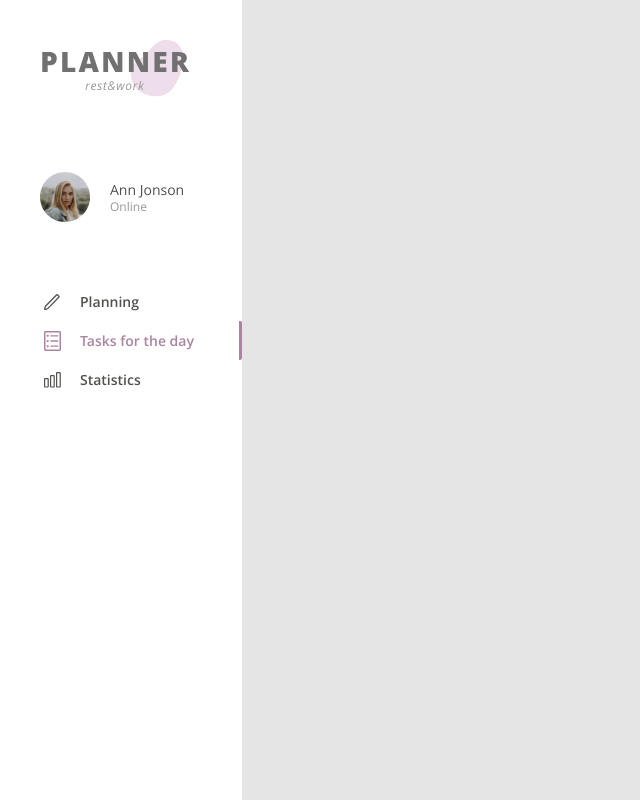
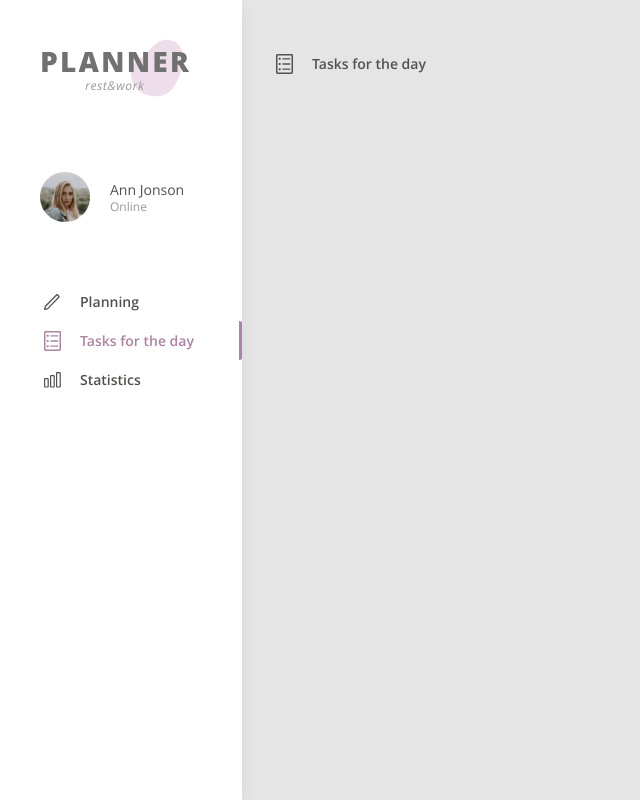
Before and after one commit to apsu96/planner_app, a React (Create React App) app: page /MyDay in a window 1280 px wide. Shown: the whole page, without its empty margins (0-640 px from the left). Built offline with nearby package versions, Linux system fonts and the light colour scheme.

Commit message:
feat: add pages titles

```diff
--- a/src/App.tsx
+++ b/src/App.tsx
@@ -8,6 +8,7 @@ import styled from "styled-components";
 const AppContainer = styled.div`
   min-height: 100vh;
   background-color: #E5E5E5;
+  display: flex;
 `
 
 function App() {
--- a/src/components/Profile/Profile.styled.js
+++ b/src/components/Profile/Profile.styled.js
@@ -10,6 +10,7 @@ export const ProfileContainer = styled.div`
     disply: flex;
     flex-direction: column;
     min-height: 100vh;
+    box-shadow: 0px 4px 16px rgba(0, 0, 0, 0.06);
 `
 
 export const AvatarUsernameContainer = styled.div`
--- a/src/views/MyDay/MyDay.styled.ts
+++ b/src/views/MyDay/MyDay.styled.ts
@@ -1,3 +1,19 @@
 import styled from "styled-components"
 
-export const MyDayContainer = styled.div``
+export const MyDayContainer = styled.div`
+    padding: 40px 40px 44px 30px;
+`
+
+export const MyDayPageTitle = styled.div`
+    display: flex;
+    align-items: center;
+    gap: 16px;
+`
+
+export const MyDayTitle = styled.p`
+    font-family: OpenSans, sans-serif;
+    font-weight: 600;
+    font-size: 14px;
+    line-height: 19px;
+    color: #53514D;
+`
--- a/src/views/MyDay/index.tsx
+++ b/src/views/MyDay/index.tsx
@@ -1,7 +1,13 @@
-import { MyDayContainer } from "./MyDay.styled"
+import { MyDayContainer, MyDayPageTitle, MyDayTitle } from "./MyDay.styled"
+import TasksIcon from "../../images/Tasks_icon"
 
 function MyDay() {
-    return <MyDayContainer></MyDayContainer>
+    return <MyDayContainer>
+        <MyDayPageTitle>
+            <TasksIcon selected={false}/>
+            <MyDayTitle>Tasks for the day</MyDayTitle>
+        </MyDayPageTitle>
+    </MyDayContainer>
 }
 
 export default MyDay
--- a/src/views/Planning/Planning.styled.ts
+++ b/src/views/Planning/Planning.styled.ts
@@ -1,3 +1,19 @@
 import styled from "styled-components";
 
-export const PlanningContainer = styled.div``
+export const PlanningContainer = styled.div`
+    padding: 40px 40px 44px 30px;
+`
+
+export const PlanningPageTitle = styled.div`
+    display: flex;
+    align-items: center;
+    gap: 16px;
+`
+
+export const PageTitle = styled.p`
+    font-family: OpenSans, sans-serif;
+    font-weight: 600;
+    font-size: 14px;
+    line-height: 19px;
+    color: #53514D;
+`
--- a/src/views/Planning/index.tsx
+++ b/src/views/Planning/index.tsx
@@ -1,7 +1,13 @@
-import { PlanningContainer } from "./Planning.styled"
+import { PlanningContainer, PlanningPageTitle, PageTitle } from "./Planning.styled"
+import PlanningIcon from "../../images/Planning_icon"
 
 function Planning () {
-    return <PlanningContainer></PlanningContainer>
+    return <PlanningContainer>
+        <PlanningPageTitle>
+            <PlanningIcon selected={false}/>
+            <PageTitle>Planning</PageTitle>
+        </PlanningPageTitle>
+    </PlanningContainer>
 }
 
 export default Planning
--- a/src/views/Statistics/Statistics.styled.js
+++ b/src/views/Statistics/Statistics.styled.js
@@ -1,3 +1,19 @@
 import styled from "styled-components"
 
-export const StatisticsContainer = styled.div``
+export const StatisticsContainer = styled.div`
+    padding: 40px 40px 44px 30px;
+`
+
+export const StatisticsPageTitle = styled.div`
+    display: flex;
+    align-items: center;
+    gap: 16px;
+`
+
+export const StatisticsTitle = styled.p`
+    font-family: OpenSans, sans-serif;
+    font-weight: 600;
+    font-size: 14px;
+    line-height: 19px;
+    color: #53514D;
+`
--- a/src/views/Statistics/index.tsx
+++ b/src/views/Statistics/index.tsx
@@ -1,7 +1,13 @@
-import { StatisticsContainer } from "./Statistics.styled";
+import { StatisticsContainer, StatisticsPageTitle, StatisticsTitle } from "./Statistics.styled";
+import StatisticsIcon from "../../images/Statistics_icon";
 
 function Statistics() {
-    return <StatisticsContainer></StatisticsContainer>
+    return <StatisticsContainer>
+        <StatisticsPageTitle>
+            <StatisticsIcon selected={false}/>
+            <StatisticsTitle>Statistics</StatisticsTitle>
+        </StatisticsPageTitle>
+    </StatisticsContainer>
 }
 
 export default Statistics
```
